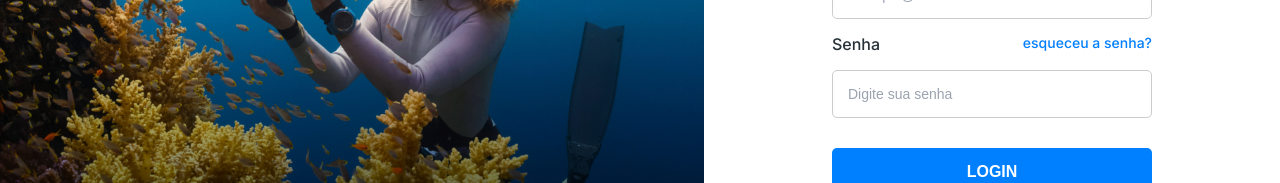
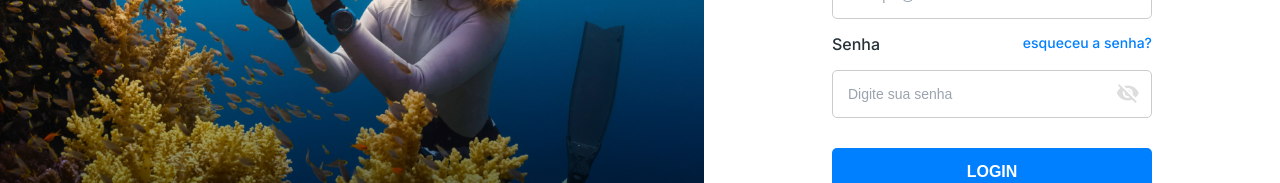
Before and after one commit to lucasedj/Atlantida, a React (Vite) app: page /login in a window 1280 px wide. Shown: the part 399-582 px from the top of the page. Built offline with nearby package versions, Linux system fonts and the light colour scheme; no server answers.

Commit message:
Validates registerStep1 fields

```diff
--- a/src/pages/Login/Login.module.css
+++ b/src/pages/Login/Login.module.css
@@ -40,14 +40,13 @@ label {
   font-family: "Inter", sans-serif;
   font-weight: 500;
   margin-bottom: 8px;
-  display: block; /* garante que fique acima do input */
+  display: block;
 }
 
-/* NOVA REGRA para o container do label "Senha" + link */
 .passwordLabelRow {
   display: flex;
   justify-content: space-between;
-  align-items: flex-start;  /* alinha topo do label e link */
+  align-items: flex-start;
   margin-bottom: 8px;
   font-weight: 500;
   color: var(--dark-blue-title-font);
@@ -61,10 +60,9 @@ label {
   font-size: 14px;
   color: var(--primary);
   text-decoration: none;
-  white-space: nowrap; /* evita quebra de linha no link */
+  white-space: nowrap;
 }
 
-/* Se quiser efeito hover no link */
 .passwordLabelRow a:hover {
   text-decoration: underline;
 }
@@ -83,8 +81,8 @@ label {
   outline: none;
   font-size: 14px;
   margin-bottom: 15px;
-  width: 100%; /* para inputs ocuparem toda largura disponível */
-  box-sizing: border-box; /* padding não expande o tamanho */
+  width: 100%;
+  box-sizing: border-box;
 }
 
 .btn_login {
@@ -98,7 +96,7 @@ label {
   margin-top: 15px;
   margin-bottom: 30px;
   transition: 0.2s;
-  width: 100%; /* botão com mesma largura dos inputs */
+  width: 100%;
   box-sizing: border-box;
 }
 
@@ -153,3 +151,27 @@ a {
   color: var(--primary);
   text-decoration: none;
 }
+
+.passwordContainer {
+  position: relative;
+}
+
+.togglePassword {
+  position: absolute;
+  top: 50%;
+  right: 12px;
+  transform: translateY(-50%);
+  background: none;
+  border: none;
+  cursor: pointer;
+  padding: 0;
+  display: flex;
+  align-items: center;
+  justify-content: center;
+}
+
+.togglePassword img {
+  width: 25px;
+  height: 25px;
+  margin-bottom: 15px;
+}
--- a/src/pages/Login/index.jsx
+++ b/src/pages/Login/index.jsx
@@ -4,11 +4,14 @@ import SliderImages from "../../components/SliderImages";
 import logo from "../../assets/illustrations/logo-atlantida.svg";
 import styles from "./Login.module.css";
 import { login } from "../../features/auth/authService";
+import EyeOnIcon from "../../assets/icons/eye-on-icon.svg";
+import EyeOffIcon from "../../assets/icons/eye-off-icon.svg";
 
 function Login() {
   const [email, setEmail] = useState("");
   const [password, setPassword] = useState("");
   const [err, setErr] = useState("");
+  const [showPassword, setShowPassword] = useState(false);
   const [loading, setLoading] = useState(false);
   const navigate = useNavigate();
 
@@ -56,9 +59,11 @@ function Login() {
             <label htmlFor="password">Senha</label>
             <Link to="/forgotpassword">esqueceu a senha?</Link>
           </div>
+
+          <div className={styles.passwordContainer}>
             <input
               className={styles.input}
-            type="password"
+              type={showPassword ? "text" : "password"}
               name="password"
               id="password"
               placeholder="Digite sua senha"
@@ -66,7 +71,17 @@ function Login() {
               onChange={(e) => setPassword(e.target.value)}
               required
             />
-
+            <button
+              type="button"
+              className={styles.togglePassword}
+              onClick={() => setShowPassword((prev) => !prev)}
+            >
+              <img
+                src={showPassword ? EyeOnIcon : EyeOffIcon}
+                alt="Mostrar ou ocultar senha"
+              />
+            </button>
+          </div>
           {err && <p className={styles.error}>{err}</p>}
 
           <button
--- a/src/pages/RegisterStep1/index.jsx
+++ b/src/pages/RegisterStep1/index.jsx
@@ -37,15 +37,18 @@ const RegistrationForm = () => {
     formState: { errors },
   } = useForm();
 
-  const navigate = useNavigate(); // ✅ adicionado
+  const navigate = useNavigate();
 
   const onSubmit = (data) => {
     console.log(data);
-    navigate("/registerE"); // ✅ redireciona após validação
+    navigate("/registerE");
   };
 
   const [showPassword, setShowPassword] = React.useState(false);
   const [showConfirmPassword, setShowConfirmPassword] = React.useState(false);
+
+  //regex
+  const emailRegex = /^[^\s@]+@[^\s@]+(\.[^\s@]{2,})+$/;
 
   useEffect(() => {
 
@@ -109,7 +112,7 @@ const RegistrationForm = () => {
               }}
               required
               onInvalid={(e) => e.target.setCustomValidity("")}
-              type =""
+              type=""
               className="input"
               placeholder="Seu primeiro nome"
             />
@@ -120,14 +123,14 @@ const RegistrationForm = () => {
           <div className="form-group">
             <label className="label">Sobrenome</label>
             <input
-               value={lastName}
+              value={lastName}
               onChange={(e) => {
                 setLastName(e.target.value)
                 e.target.setCustomValidity("")
               }}
               required
               onInvalid={(e) => e.target.setCustomValidity("")}
-              type ="text"
+              type="text"
               className="input"
               placeholder="Seu último nome"
             />
@@ -156,14 +159,15 @@ const RegistrationForm = () => {
           <div className="form-group">
             <label className="label">E-mail</label>
             <input
-              value={email}
-              onChange={(e) => {
-                setEmail(e.target.value)
-                e.target.setCustomValidity("")
-              }}
-              required
-              onInvalid={(e) => e.target.setCustomValidity("")}
-              type="email"
+              {...register("email", {
+                required: "E-mail é obrigatório.",
+                pattern: {
+                  value: emailRegex,
+                  message:
+                    "Insira um formato de email válido.",
+                },
+              })}
+              type="text"
               className="input"
               placeholder="exemplo@seuemail.com"
             />
@@ -175,14 +179,18 @@ const RegistrationForm = () => {
             <label className="label">Senha</label>
             <div className="password-container">
               <input
+                {...register("password", {
+                  required: "Senha é obrigatória.",
+                  minLength: {
+                    value: 8,
+                    message: "A senha deve ter pelo menos 8 caracteres.",
+                  },
+                })}
                 type={showPassword ? "text" : "password"}
                 value={password}
                 onChange={(e) => {
-                setPassword(e.target.value)
-                e.target.setCustomValidity("")
-              }}
-              required
-              onInvalid={(e) => e.target.setCustomValidity("")}
+                  setPassword(e.target.value);
+                }}
                 className="input"
                 placeholder="Informe sua senha"
               />
@@ -202,14 +210,16 @@ const RegistrationForm = () => {
             <label className="label">Confirmar senha</label>
             <div className="password-container">
               <input
+                {...register("confirmPassword", {
+                  required: "Confirmação de senha é obrigatória.",
+                  validate: (value) =>
+                    value === password || "As senhas não coincidem.",
+                })}
                 type={showConfirmPassword ? "text" : "password"}
                 value={confirmPassword}
                 onChange={(e) => {
-                setconfirmPassword(e.target.value)
-                e.target.setCustomValidity("")
-              }}
-              required
-              onInvalid={(e) => e.target.setCustomValidity("")}
+                  setconfirmPassword(e.target.value);
+                }}
                 className="input"
                 placeholder="Repita sua senha"
               />
@@ -229,6 +239,7 @@ const RegistrationForm = () => {
             )}
           </div>
 
+
           <button type="submit" className="submit-button">
             PRÓXIMA ETAPA
           </button>
```
Lines whose indentation alone changed are shown as unchanged.
